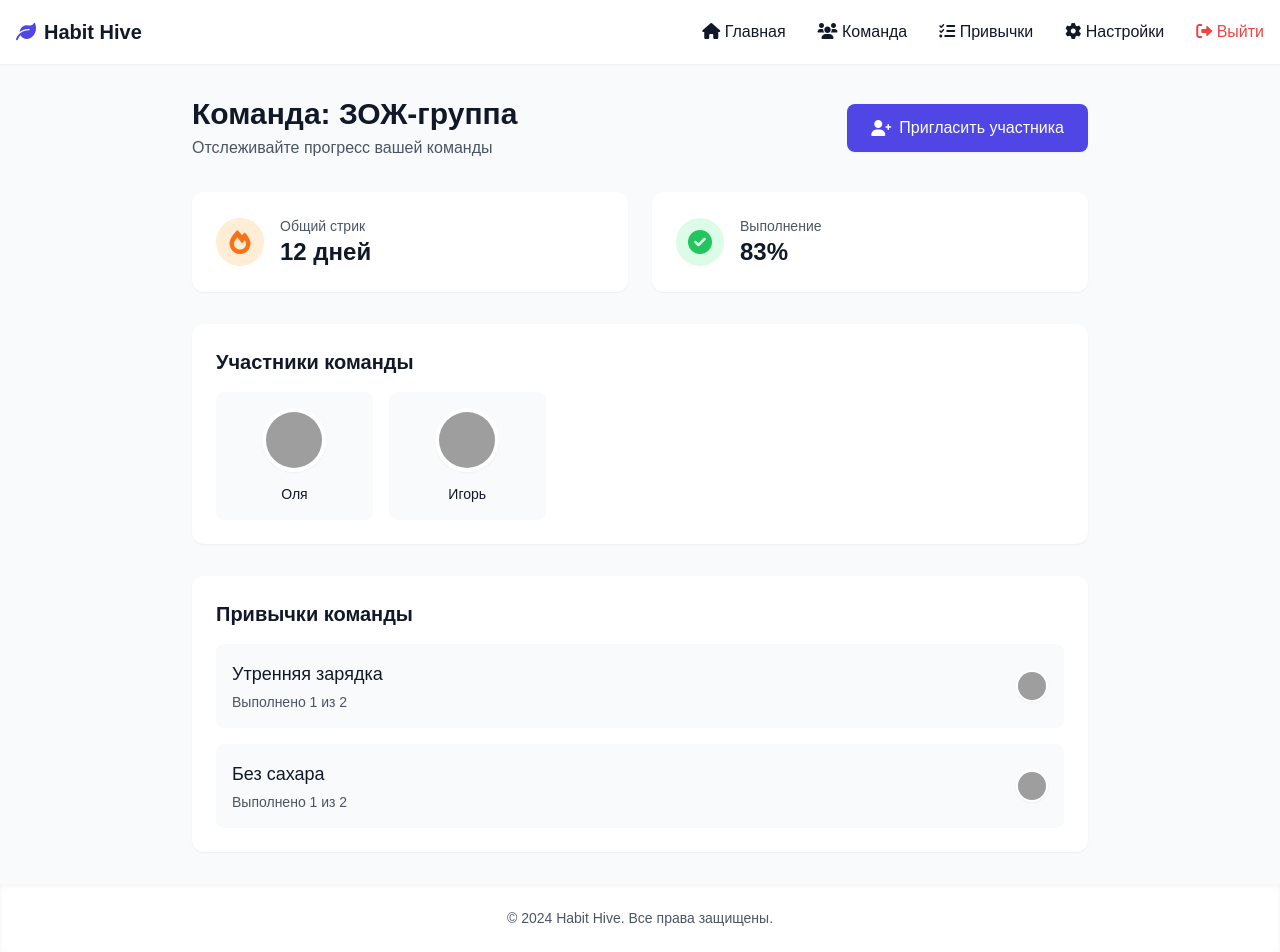
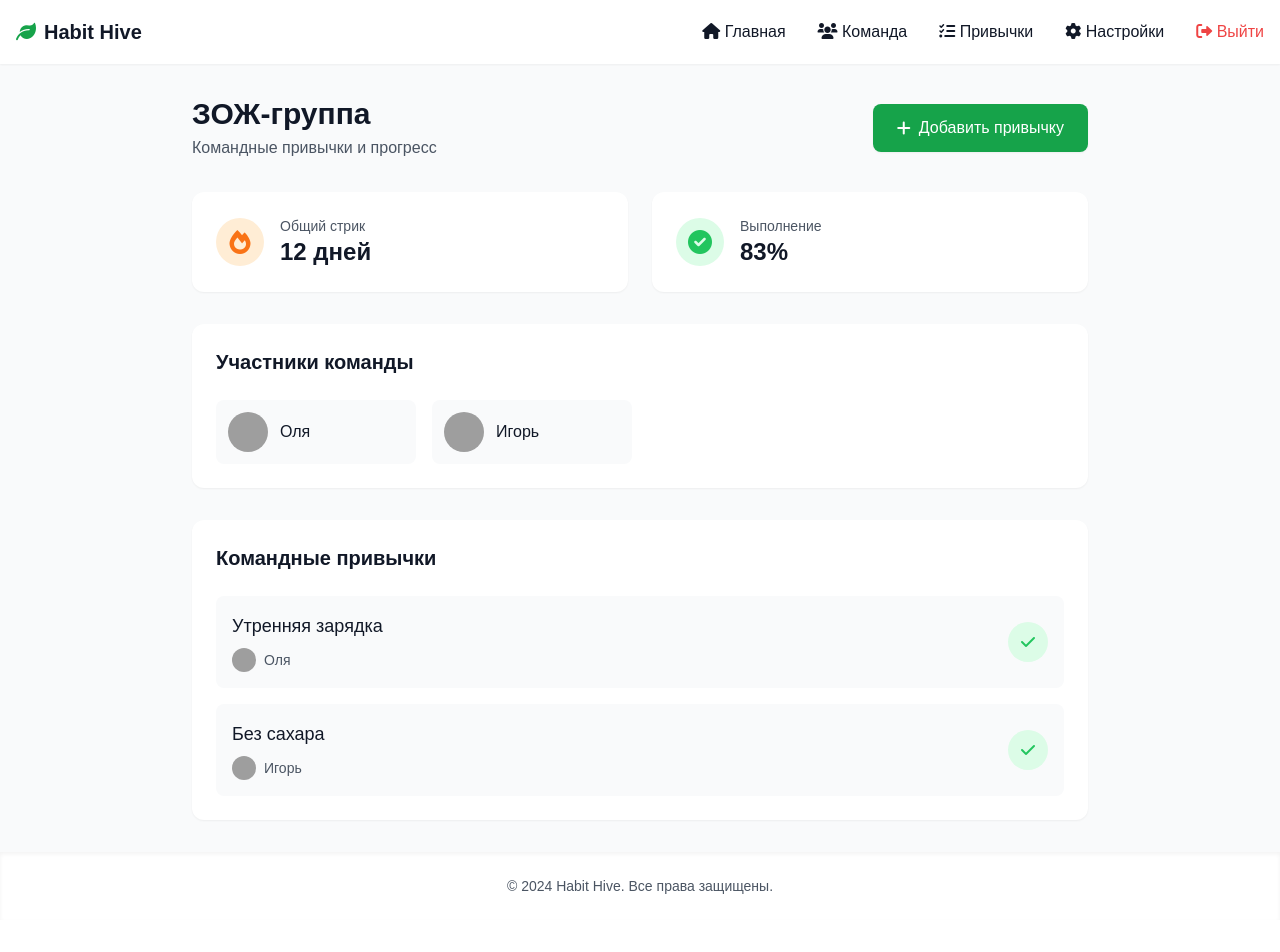
Before and after one commit to lexa946/habit-hive, a FastAPI app: page /team in a window 1280 px wide. After the commit the page ends 894 px from the top, so only its background shows below. Run offline with FastAPI, Linux system fonts and the light colour scheme; parts of the project's set-up code (start-up, migrations or seed data) failed here and were passed over; some libraries are stand-ins or nearby versions; some web fonts are replaced; grey boxes are pictures that could not be loaded.

Commit message:
обнова

```diff
--- a/app/templates/index.html
+++ b/app/templates/index.html
@@ -17,7 +17,7 @@
             </p>
         </div>
         <a href="/habits/new"
-           class="inline-flex items-center justify-center px-6 py-3 bg-primary-600 text-white rounded-lg hover:bg-primary-700 transition-colors duration-200 shadow-sm hover:shadow-md">
+           class="inline-flex items-center justify-center px-6 py-3 bg-green-600 text-white rounded-lg hover:bg-green-700 transition-colors duration-200 shadow-sm hover:shadow-md">
             <i class="fas fa-plus mr-2"></i>
             <span>Добавить привычку</span>
         </a>
@@ -40,7 +40,7 @@
                 <form method="post" action="/toggle/{{ habit.id }}" class="flex-shrink-0">
                     <button type="submit"
                             class="w-10 h-10 flex items-center justify-center rounded-full border border-gray-300 dark:border-gray-600 transition-all duration-200
-                            {% if habit.completed %}bg-primary-500 text-white border-primary-500{% else %}hover:bg-gray-200 dark:hover:bg-gray-600{% endif %}">
+                            {% if habit.completed %}bg-green-500 text-white border-green-500{% else %}hover:bg-gray-200 dark:hover:bg-gray-600{% endif %}">
                         {% if habit.completed %}
                             <i class="fas fa-check"></i>
                         {% else %}
@@ -67,7 +67,7 @@
                     <span>100%</span>
                 </div>
                 <div class="w-full bg-gray-200 dark:bg-gray-700 rounded-full h-3 overflow-hidden">
-                    <div class="bg-primary-500 h-3 rounded-full transition-all duration-500"
+                    <div class="bg-green-500 h-3 rounded-full transition-all duration-500"
                          style="width: {{ progress_percent }}%"></div>
                 </div>
             </div>
--- a/app/templates/navbar.html
+++ b/app/templates/navbar.html
@@ -3,8 +3,8 @@
         <div class="flex items-center justify-between h-16">
             <!-- Logo -->
             <a href="/" class="flex items-center space-x-2 group">
-                <i class="fas fa-leaf text-primary-600 dark:text-primary-400 text-xl group-hover:rotate-12 transition-transform duration-300"></i>
-                <span class="text-xl font-bold text-gray-900 dark:text-white group-hover:text-primary-600 dark:group-hover:text-primary-400 transition-colors duration-300">
+                <i class="fas fa-leaf text-green-600 dark:text-green-400 text-xl group-hover:rotate-12 transition-transform duration-300"></i>
+                <span class="text-xl font-bold text-gray-900 dark:text-white group-hover:text-green-600 dark:group-hover:text-green-400 transition-colors duration-300">
                     Habit Hive
                 </span>
             </a>
@@ -76,7 +76,7 @@
 
 <style>
     .nav-link {
-        @apply flex items-center space-x-2 text-gray-600 dark:text-gray-300 hover:text-primary-600 dark:hover:text-primary-400 transition-colors duration-200;
+        @apply flex items-center space-x-2 text-gray-600 dark:text-gray-300 hover:text-green-600 dark:hover:text-green-400 transition-colors duration-200;
     }
 
     .mobile-nav-link {
--- a/app/templates/team.html
+++ b/app/templates/team.html
@@ -1,21 +1,25 @@
-{% extends "index.html" %}
+{% extends "base.html" %}
+
+{% block title %}
+    Команда - Habit Hive
+{% endblock %}
 
 {% block Body %}
 <div class="animate-fade-in">
     <!-- Header Section -->
     <div class="flex flex-col md:flex-row md:items-center md:justify-between mb-8">
-        <div>
+        <div class="mb-4 md:mb-0">
             <h1 class="text-3xl font-bold text-gray-900 dark:text-white">
-                Команда: {{ team.name }}
+                {{ team.name }}
             </h1>
             <p class="text-gray-600 dark:text-gray-400 mt-1">
-                Отслеживайте прогресс вашей команды
+                Командные привычки и прогресс
             </p>
         </div>
-        <a href="/invite"
-           class="mt-4 md:mt-0 inline-flex items-center justify-center px-6 py-3 bg-primary-600 text-white rounded-lg hover:bg-primary-700 transition-colors duration-200 shadow-sm hover:shadow-md">
-            <i class="fas fa-user-plus mr-2"></i>
-            <span>Пригласить участника</span>
+        <a href="/habits/new"
+           class="inline-flex items-center justify-center px-6 py-3 bg-green-600 text-white rounded-lg hover:bg-green-700 transition-colors duration-200 shadow-sm hover:shadow-md">
+            <i class="fas fa-plus mr-2"></i>
+            <span>Добавить привычку</span>
         </a>
     </div>
 
@@ -47,15 +51,14 @@
 
     <!-- Team Members -->
     <div class="bg-white dark:bg-gray-800 rounded-xl shadow-sm p-6 mb-8">
-        <h2 class="text-xl font-semibold text-gray-900 dark:text-white mb-4">
+        <h2 class="text-xl font-semibold text-gray-900 dark:text-white mb-6">
             Участники команды
         </h2>
-        <div class="grid grid-cols-2 sm:grid-cols-3 md:grid-cols-4 lg:grid-cols-5 gap-4">
+        <div class="grid grid-cols-2 md:grid-cols-4 gap-4">
             {% for member in team.members %}
-            <div class="flex flex-col items-center p-4 bg-gray-50 dark:bg-gray-700 rounded-lg">
-                <img src="{{ member.avatar_url }}" alt="{{ member.name }}"
-                     class="w-16 h-16 rounded-full border-4 border-white dark:border-gray-800 shadow-sm mb-3">
-                <span class="text-sm font-medium text-gray-900 dark:text-white text-center">{{ member.name }}</span>
+            <div class="flex items-center space-x-3 p-3 bg-gray-50 dark:bg-gray-700 rounded-lg">
+                <img src="{{ member.avatar_url }}" alt="{{ member.name }}" class="w-10 h-10 rounded-full">
+                <span class="text-gray-900 dark:text-white">{{ member.name }}</span>
             </div>
             {% endfor %}
         </div>
@@ -63,28 +66,28 @@
 
     <!-- Team Habits -->
     <div class="bg-white dark:bg-gray-800 rounded-xl shadow-sm p-6">
-        <h2 class="text-xl font-semibold text-gray-900 dark:text-white mb-4">
-            Привычки команды
+        <h2 class="text-xl font-semibold text-gray-900 dark:text-white mb-6">
+            Командные привычки
         </h2>
         <div class="space-y-4">
             {% for habit in team.habits %}
-            <div class="group bg-gray-50 dark:bg-gray-700 rounded-lg p-4 hover:bg-gray-100 dark:hover:bg-gray-600 transition-colors duration-200">
-                <div class="flex flex-col sm:flex-row sm:items-center sm:justify-between">
-                    <div class="mb-4 sm:mb-0">
-                        <h3 class="text-lg font-medium text-gray-900 dark:text-white mb-1">
-                            {{ habit.name }}
-                        </h3>
-                        <p class="text-sm text-gray-600 dark:text-gray-400">
-                            Выполнено {{ habit.completed_by|length }} из {{ team.members|length }}
-                        </p>
+            <div class="group flex items-center justify-between bg-gray-50 dark:bg-gray-700 rounded-lg p-4 hover:bg-gray-100 dark:hover:bg-gray-600 transition-colors duration-200">
+                <div class="flex-1">
+                    <h3 class="text-lg font-medium text-gray-900 dark:text-white mb-2">
+                        {{ habit.name }}
+                    </h3>
+                    <div class="flex flex-wrap gap-2">
+                        {% for member in habit.completed_by %}
+                        <div class="flex items-center space-x-2">
+                            <img src="{{ member.avatar_url }}" alt="{{ member.name }}" class="w-6 h-6 rounded-full">
+                            <span class="text-sm text-gray-600 dark:text-gray-400">{{ member.name }}</span>
+                        </div>
+                        {% endfor %}
                     </div>
-                    <div class="flex -space-x-2">
-                        {% for user in habit.completed_by %}
-                        <img src="{{ user.avatar_url }}"
-                             alt="{{ user.name }}"
-                             class="w-8 h-8 rounded-full border-2 border-white dark:border-gray-800 shadow-sm"
-                             title="{{ user.name }}">
-                        {% endfor %}
+                </div>
+                <div class="flex-shrink-0">
+                    <div class="w-10 h-10 rounded-full bg-green-100 dark:bg-green-900 flex items-center justify-center">
+                        <i class="fas fa-check text-green-500 dark:text-green-400"></i>
                     </div>
                 </div>
             </div>
```
Also changed, not shown: app/templates/habits.html (+5 -5 lines).
